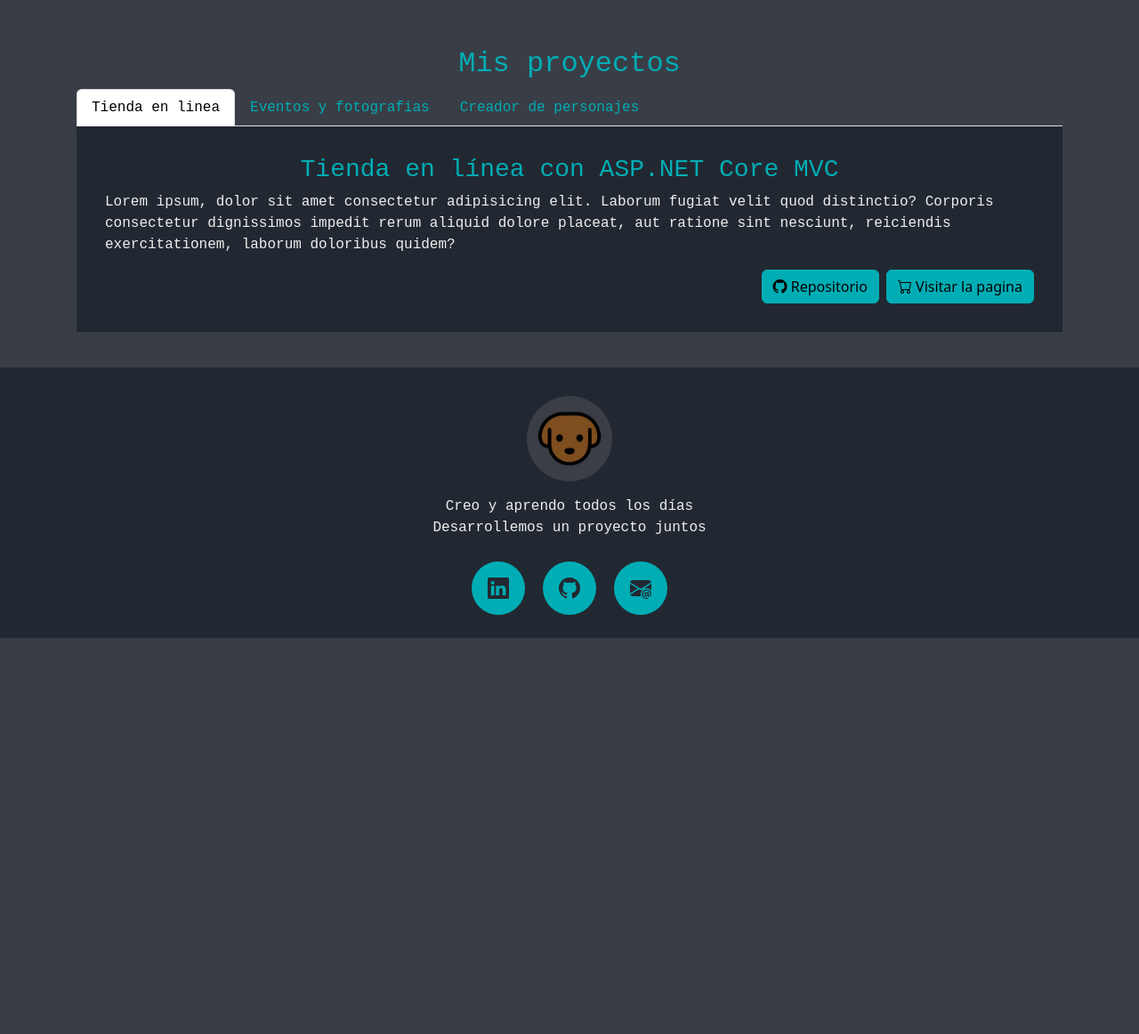
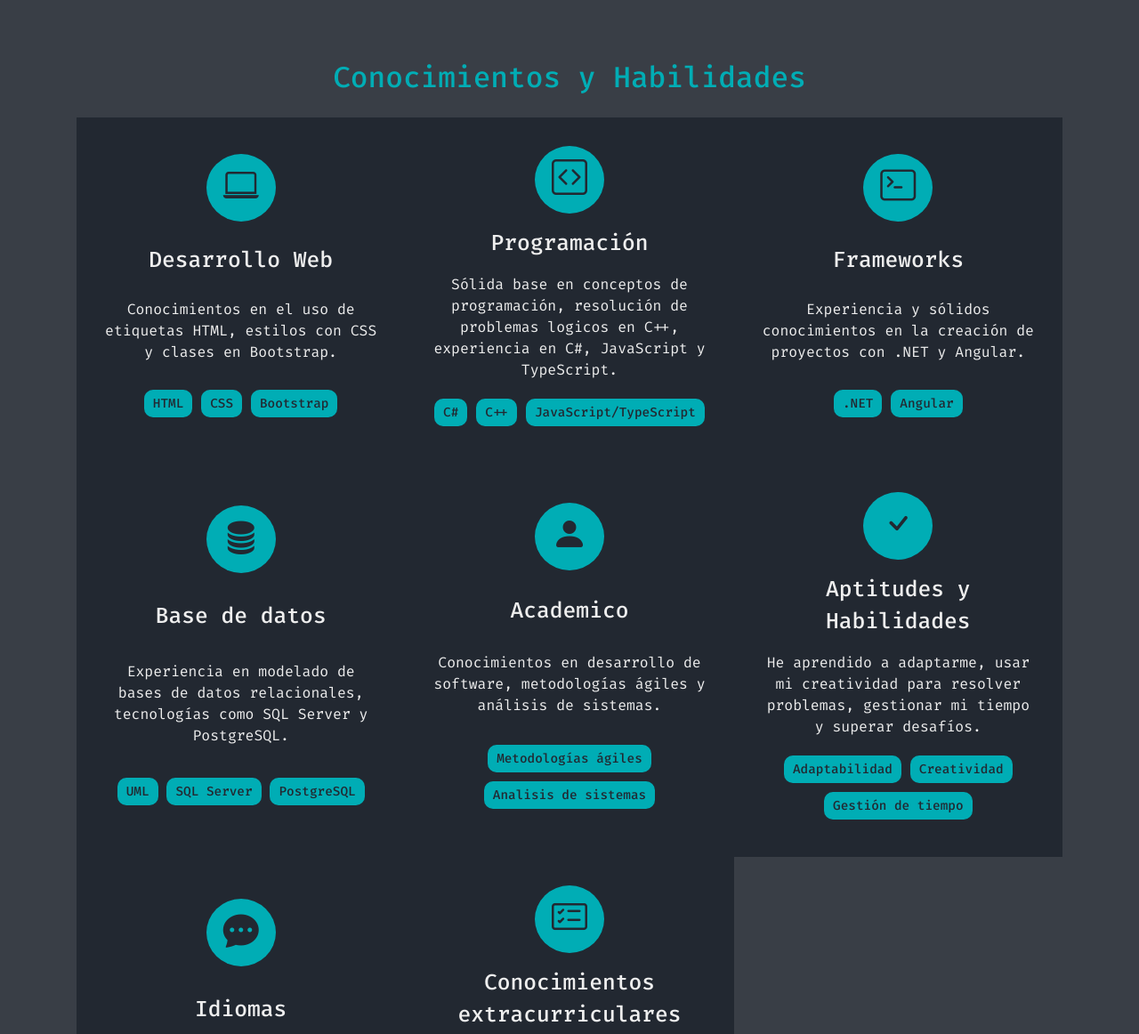
Before and after one commit to sonnymayta/sonnymayta.github.io, a website: page index.html in a window 1280 px wide. Shown: the part 1082-2244 px from the top of the page at 89% size. Before the commit the page ends 1799 px from the top, so only its background shows below. Drawn offline with nearby package versions, Linux system fonts and the light colour scheme.

Commit message:
My skills and fonts

```diff
--- a/css/styles.css
+++ b/css/styles.css
@@ -5,7 +5,26 @@
   --gray: #EEEEEE;
 }
 
-/* Body */
+@font-face {
+  font-family: "Fira Code VF";
+  src: url(../assets/fonts/FiraCode-VF.ttf);
+}
+
+/* Adaptable */
+
+@media screen and (max-width: 767px) {
+  .navbar-brand {
+    display: none;
+  }
+}
+
+@media  screen and (min-width: 700px) {
+  .hero-inferior-imagen {
+    max-width: 600px;
+  }
+}
+
+/* General */
 
 .custom-background-dark {
   background-color: var(--primary-black);
@@ -13,6 +32,10 @@
 
 .custom-background-gray {
   background-color: var(--secondary-black);
+}
+
+section {
+  scroll-margin-top: 5rem;
 }
 
 /* Navbar */
@@ -29,7 +52,7 @@
 
 .nav-link {
   color: var(--teal);
-  font-family: "Fira Code", monospace;
+  font-family: "Fira Code VF", monospace;
 }
 
 .nav-link:hover {
@@ -53,18 +76,64 @@
 
 .custom-text-teal {
   color: var(--teal);
-  font-family: "Fira Code", monospace;
+  font-family: "Fira Code VF", monospace;
   text-align: center;
 }
 
 .custom-text-gray {
   color: var(--gray);
-  font-family: "Fira Code", monospace;
+  font-family: "Fira Code VF", monospace;
 }
 
 .info-project {
   background-color: var(--primary-black);
   padding: 2rem;
+}
+
+/* Knowledge */
+
+.knowledge .custom-column {
+  font-family: "Fira Code VF", monospace;
+  background-color: var(--primary-black);
+  color: var(--gray);
+  padding: 2rem 2rem;
+  text-align: center;
+  display: flex;
+  flex-direction: column;
+  align-items: center;
+  justify-content: space-evenly;
+  transition: all 0.2s ease-in;
+}
+
+.knowledge .custom-column:hover {
+  color: var(--primary-black);
+  background-color: var(--gray);
+}
+
+.knowledge-title {
+  font-size: 1.5rem;
+  font-weight: 500;
+  margin: 1rem 0.5rem;
+}
+
+.knowledge i {
+  font-size: 2.5rem;
+  color: var(--primary-black);
+  background-color: var(--teal);
+  padding: 8px 19px;
+  border-radius: 50%;
+}
+
+.custom-span {
+  display: inline-block;
+  background-color: var(--teal);
+  color: var(--primary-black);
+  padding: 5px 10px;
+  border-radius: 10px;
+  margin-bottom: 10px;
+  font-size: 14px;
+  font-family: "Fira Code VF", monospace;
+  font-weight: 500;
 }
 
 /* Footer */
--- a/index.html
+++ b/index.html
@@ -117,15 +117,102 @@
     <!-- About me -->
     <section id="sobre-mi" class="align-items-center align-items-stretch p-3 mt-4 mb-4">
       <div class="text-center">
-        <h2 class="custom-text-teal">Sobre mi</h2>
+        <h2 class="custom-text-teal mb-4">Sobre mi</h2>
         <p class="custom-text-gray">Tengo 28 años y vivo en ciudad La Paz, Bolivia. Soy ingeniero en sistemas y me especializo como desarrollador web. Mi pasión por la programación y las nuevas tecnologías es insaciable. Disfruto creando proyectos, experimentando, observando el funcionamiento de sistemas y aplicando modificaciones para mejorarlos.</p>
       </div>
     </section>
-    <!-- Sección proyectos -->
-    <section id="proyectos" class="">
-      <div class="p-3 mt-4 mb-4">
+    <!-- knowledge -->
+    <section id="conocimientos" class="p-3 mt-4 mb-4">
+      <div class="text-center">
+        <h2 class="custom-text-teal mb-4">Conocimientos y Habilidades</h2>
+      </div>
+      <div class="container-lg">
+        <div class="row knowledge">
+          <div class="custom-column col-12 col-sm-6 col-md-4">
+            <i class="bi bi-laptop"></i>
+            <p class="knowledge-title">Desarrollo Web</p>
+            <p>Conocimientos en el uso de etiquetas HTML, estilos con CSS y clases en Bootstrap.</p>
+            <div class="mt-1">
+              <span class="custom-span">HTML</span>
+              <span class="custom-span">CSS</span>
+              <span class="custom-span">Bootstrap</span>
+            </div>
+          </div>
+          <div class="custom-column col-12 col-sm-6 col-md-4">
+            <i class="bi bi-code-square"></i>
+            <p class="knowledge-title">Programación</p>
+            <p>Sólida base en conceptos de programación, resolución de problemas logicos en C++, experiencia en C#, JavaScript y TypeScript.</p>
+            <div class="mt-1">
+              <span class="custom-span">C#</span>
+              <span class="custom-span">C++</span>
+              <span class="custom-span">JavaScript/TypeScript</span>
+            </div>
+          </div>
+          <div class="custom-column col-12 col-sm-6 col-md-4">
+            <i class="bi bi-terminal"></i>
+            <p class="knowledge-title">Frameworks</p>
+            <p>Experiencia y sólidos conocimientos en la creación de proyectos con .NET y Angular.</p>
+            <div class="mt-1">
+              <span class="custom-span">.NET</span>
+              <span class="custom-span">Angular</span>
+            </div>
+          </div>
+            <div class="custom-column col-12 col-sm-6 col-md-4">
+              <i class="bi bi-database-fill"></i>
+              <p class="knowledge-title">Base de datos</p>
+              <p>Experiencia en modelado de bases de datos relacionales, tecnologías como SQL Server y PostgreSQL.</p>
+              <div class="mt-1">
+                <span class="custom-span">UML</span>
+                <span class="custom-span">SQL Server</span>
+                <span class="custom-span">PostgreSQL</span>
+              </div>
+            </div>
+            <div class="custom-column col-12 col-sm-6 col-md-4">
+              <i class="bi bi-person-fill"></i>
+              <p class="knowledge-title">Academico</p>
+              <p>Conocimientos en desarrollo de software, metodologías ágiles y análisis de sistemas.</p>
+              <div class="mt-1">
+                <span class="custom-span">Metodologías ágiles</span>
+                <span class="custom-span">Analisis de sistemas</span>
+              </div>
+            </div>
+            <div class="custom-column col-12 col-sm-6 col-md-4">
+              <i class="bi bi-check"></i>
+              <p class="knowledge-title">Aptitudes y Habilidades</p>
+              <p>He aprendido a adaptarme, usar mi creatividad para resolver problemas, gestionar mi tiempo y superar desafíos.</p>
+              <div class="mt-1">
+                <span class="custom-span">Adaptabilidad</span>
+                <span class="custom-span">Creatividad</span>
+                <span class="custom-span">Gestión de tiempo</span>
+              </div>
+            </div>
+            <div class="custom-column col-12 col-sm-6 col-md-4">
+              <i class="bi bi-chat-dots-fill"></i>
+              <p class="knowledge-title">Idiomas</p>
+              <p>Hablante nativo de español con fluidez en inglés e italiano, comunicativo y culturalmente versátil.</p>
+              <div class="mt-1">
+                <span class="custom-span">Español</span>
+                <span class="custom-span">English</span>
+                <span class="custom-span">Italiano</span>
+              </div>
+            </div>
+            <div class="custom-column col-12 col-sm-6 col-md-4">
+              <i class="bi bi-card-checklist"></i>
+              <p class="knowledge-title">Conocimientos extracurriculares</p>
+              <p>Diseñador con habilidades en Photoshop, Illustrator e InDesign, hábil en edición, ilustración y maquetación.</p>
+              <div class="mt-1">
+                <span class="custom-span">Photoshop</span>
+                <span class="custom-span">Illustrator</span>
+                <span class="custom-span">InDesing</span>
+              </div>
+            </div>
+        </div>
+      </div>
+    </section>
+    <!-- Projects -->
+    <section id="proyectos" class="p-3 mt-4 mb-4">
         <div class="text-center">
-          <h2 class="custom-text-teal">Mis proyectos</h2>
+          <h2 class="custom-text-teal mb-4">Mis proyectos</h2>
         </div>
         <ul class="nav nav-tabs" id="myTab" role="tablist">
           <li class="nav-item" role="presentation">
@@ -140,7 +227,7 @@
         </ul>
         <div class="tab-content" id="myTabContent">
           <div class="tab-pane fade show active info-project" id="home-tab-pane" role="tabpanel" aria-labelledby="home-tab" tabindex="0">
-            <h3 class="custom-text-teal">Tienda en línea con ASP.NET Core MVC</h3>
+            <h3 class="custom-text-teal mb-4">Tienda en línea con ASP.NET Core MVC</h3>
             <p class="custom-text-gray">Lorem ipsum, dolor sit amet consectetur adipisicing elit. Laborum fugiat velit quod distinctio? Corporis consectetur dignissimos impedit rerum aliquid dolore placeat, aut ratione sint nesciunt, reiciendis exercitationem, laborum doloribus quidem?</p>
             <div class="d-flex justify-content-end gap-2">
               <button class="btn btn-primary">
@@ -152,7 +239,7 @@
             </div>
           </div>
           <div class="tab-pane fade info-project" id="profile-tab-pane" role="tabpanel" aria-labelledby="profile-tab" tabindex="0">
-            <h3 class="custom-text-teal">Aplicación de eventos y fotografias</h3>
+            <h3 class="custom-text-teal mb-4">Aplicación de eventos y fotografias</h3>
             <p class="custom-text-gray">Lorem ipsum, dolor sit amet consectetur adipisicing elit. Laborum fugiat velit quod distinctio? Corporis consectetur dignissimos impedit rerum aliquid dolore placeat, aut ratione sint nesciunt, reiciendis exercitationem, laborum doloribus quidem?</p>
             <div class="d-flex justify-content-end gap-2">
               <button class="btn btn-primary">
@@ -164,7 +251,7 @@
             </div>
           </div>
           <div class="tab-pane fade info-project" id="contact-tab-pane" role="tabpanel" aria-labelledby="contact-tab" tabindex="0">
-            <h3 class="custom-text-teal">Generador de hoja de personajes</h3>
+            <h3 class="custom-text-teal mb-4">Generador de hoja de personajes</h3>
             <p class="custom-text-gray">Lorem ipsum, dolor sit amet consectetur adipisicing elit. Laborum fugiat velit quod distinctio? Corporis consectetur dignissimos impedit rerum aliquid dolore placeat, aut ratione sint nesciunt, reiciendis exercitationem, laborum doloribus quidem?</p>
             <div class="d-flex justify-content-end gap-2">
               <button class="btn btn-primary">
@@ -176,7 +263,6 @@
             </div>
           </div>
         </div>
-      </div>
     </section>
   </div>
   <!-- Footer -->
--- a/scss/custom.scss
+++ b/scss/custom.scss
@@ -1,4 +1,4 @@
-$primary: #00ADB5;
+ $primary: #00ADB5;
 
 $theme-colors: (
   "primary": $primary
```
Also changed, not shown: assets/fonts/FiraCode-VF.ttf (added), 1 other file.
